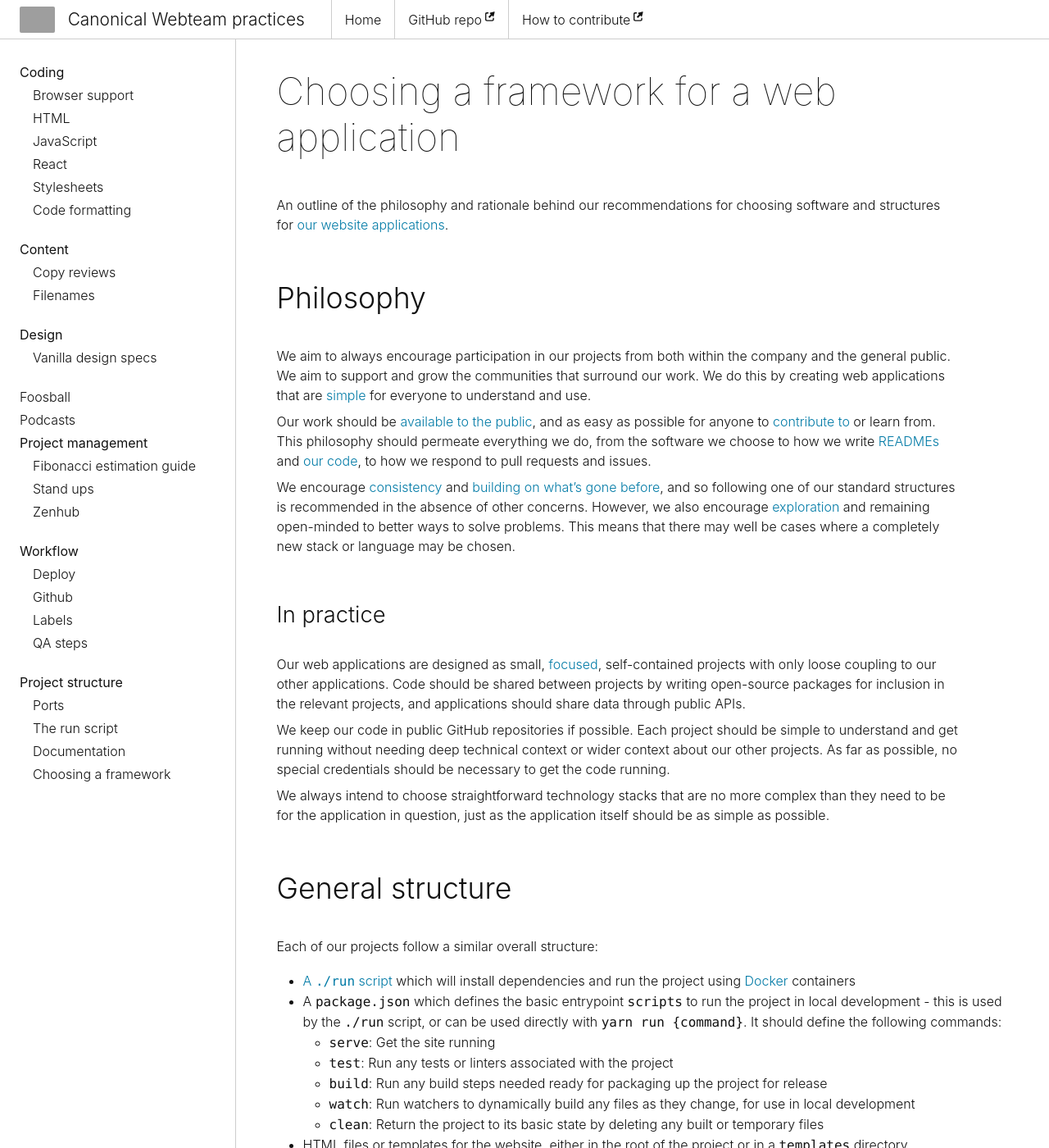
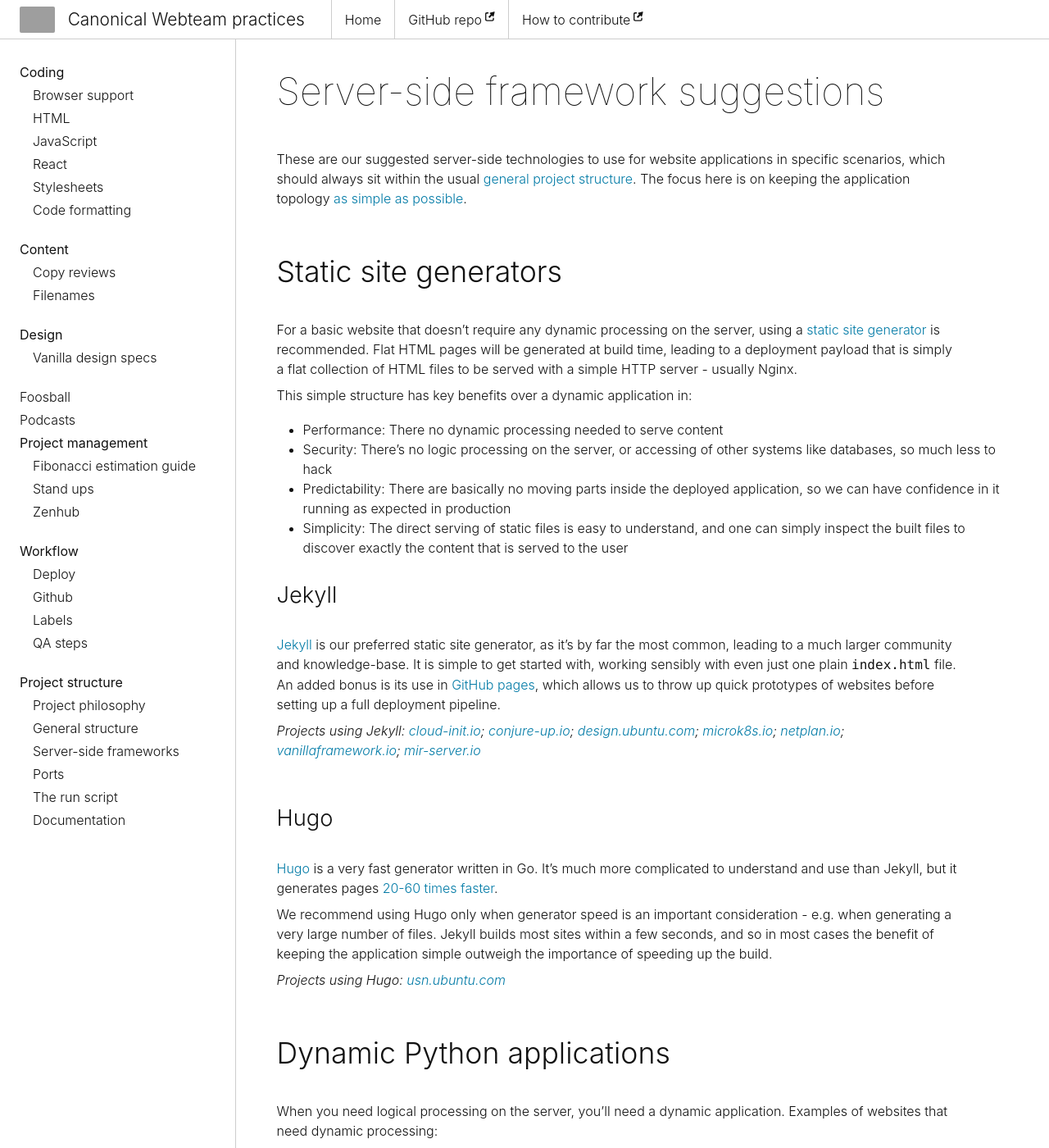
Before and after one commit to canonical-web-and-design/practices, a Jekyll site: the page built from project-structure/server-side-frameworks.md, in a window 1280 px wide and 1400 px high. Shown: the whole window at 82% size. Built offline with Jekyll 4.4.1, drawn with Linux system fonts in a browser that asks for light colours; some web fonts are replaced; our own code applies the rules of GitHub Pages for plain Markdown files; some of the changed text lies outside the part shown; grey boxes are pictures that could not be loaded.

Commit message:
Separate out the project philosophy

```diff
--- a/_layouts/base.html
+++ b/_layouts/base.html
@@ -105,10 +105,12 @@
               <li class="p-sidebar-nav__item">
                   <strong>Project structure</strong>
                   <ul class="p-sidebar-nav__list" id="docs-list-unsorted">
-                      <li class="p-sidebar-nav__item"><a class="p-link--soft" href="/practices/project-structure/ports">Ports</a></li>
-                      <li class="p-sidebar-nav__item"><a class="p-link--soft" href="/practices/project-structure/the-run-script">The run script</a></li>
-                      <li class="p-sidebar-nav__item"><a class="p-link--soft" href="/practices/project-structure/documentation">Documentation</a></li>
-                      <li class="p-sidebar-nav__item"><a class="p-link--soft" href="/practices/project-structure/choosing-a-framework">Choosing a framework</a></li>
+                    <li class="p-sidebar-nav__item"><a class="p-link--soft" href="/practices/project-structure/project-philosophy">Project philosophy</a></li>
+                    <li class="p-sidebar-nav__item"><a class="p-link--soft" href="/practices/project-structure/general-structure">General structure</a></li>
+                    <li class="p-sidebar-nav__item"><a class="p-link--soft" href="/practices/project-structure/server-side-frameworks">Server-side frameworks</a></li>
+                    <li class="p-sidebar-nav__item"><a class="p-link--soft" href="/practices/project-structure/ports">Ports</a></li>
+                    <li class="p-sidebar-nav__item"><a class="p-link--soft" href="/practices/project-structure/the-run-script">The run script</a></li>
+                    <li class="p-sidebar-nav__item"><a class="p-link--soft" href="/practices/project-structure/documentation">Documentation</a></li>
                   </ul>
               </li>
             </ul>
--- a/project-structure/choosing-a-framework.md
+++ b/project-structure/server-side-frameworks.md
@@ -2,43 +2,12 @@
 layout: base
 ---
 
-# Choosing a framework for a web application
-An outline of the philosophy and rationale behind our recommendations for choosing software and structures for [our website applications](https://github.com/canonical-websites/).
+# Server-side framework suggestions
 
-## Philosophy
-We aim to always encourage participation in our projects from both within the company and the general public. We aim to support and grow the communities that surround our work. We do this by creating web applications that are [simple](https://en.wikipedia.org/wiki/KISS_principle) for everyone to understand and use.
+These are our suggested server-side technologies to use for website applications in specific scenarios, which should always sit within the usual [general project structure](general-structure). The focus here is on keeping the application topology [as simple as possible](project-philosophy).
 
-Our work should be [available to the public](https://en.wikipedia.org/wiki/Open_by_default), and as easy as possible for anyone to [contribute to](https://en.wikipedia.org/wiki/Open_collaboration) or learn from. This philosophy should permeate everything we do, from the software we choose to how we write [READMEs](https://robots.thoughtbot.com/how-to-write-a-great-readme) and [our code](https://developer.gnome.org/programming-guidelines/stable/writing-good-code.html.en), to how we respond to pull requests and issues.
+## Static site generators
 
-We encourage [consistency](https://uxdesign.cc/design-principle-consistency-6b0cf7e7339f) and [building on what's gone before](https://en.wikipedia.org/wiki/Code_reuse), and so following one of our standard structures is recommended in the absence of other concerns. However, we also encourage [exploration](https://en.wikipedia.org/wiki/Exploratory_programming) and remaining open-minded to better ways to solve problems. This means that there may well be cases where a completely new stack or language may be chosen.
-
-### In practice
-Our web applications are designed as small, [focused](https://en.wikipedia.org/wiki/Unix_philosophy#Do_One_Thing_and_Do_It_Well), self-contained projects with only loose coupling to our other applications. Code should be shared between projects by writing open-source packages for inclusion in the relevant projects, and applications should share data through public APIs.
-
-We keep our code in public GitHub repositories if possible. Each project should be simple to understand and get running without needing deep technical context or wider context about our other projects.  As far as possible, no special credentials should be necessary to get the code running.
-
-We always intend to choose straightforward technology stacks that are no more complex than they need to be for the application in question, just as the application itself should be as simple as possible.
-
-## General structure
-Each of our projects follow a similar overall structure:
-
-- [A `./run` script](https://github.com/canonical-webteam/practices/blob/master/local-development/the-run-script.md) which will install dependencies and run the project using [Docker](https://docs.docker.com/install/) containers
-- A `package.json` which defines the basic entrypoint `scripts` to run the project in local development - this is used by the `./run` script, or can be used directly with `yarn run {command}`. It should define the following commands:
-  - `serve`: Get the site running
-  - `test`: Run any tests or linters associated with the project
-  - `build`: Run any build steps needed ready for packaging up the project for release
-  - `watch`: Run watchers to dynamically build any files as they change, for use in local development
-  - `clean`: Return the project to its basic state by deleting any built or temporary files
-- HTML files or templates for the website, either in the root of the project or in a `templates` directory
-- A directory of `scss` files, to be built into `css` files on `build` or `watch`, for styling our websites
-- A dependency on [vanilla-framework](https://vanillaframework.io/), our `scss` library for styling our websites
-
-Within this overall structure, we can then set up our application.
-
-## Server-side options
-These are our recommendations for the server-side technology to use for website applications in specific scenarios. The focus here is on keeping the application topology as simple as possible.
-
-### Static site generators
 For a basic website that doesn't require any dynamic processing on the server, using a [static site generator](https://davidwalsh.name/introduction-static-site-generators) is recommended. Flat HTML pages will be generated at build time, leading to a deployment payload that is simply a flat collection of HTML files to be served with a simple HTTP server - usually Nginx.
 
 This simple structure has key benefits over a dynamic application in:
@@ -48,19 +17,22 @@ This simple structure has key benefits over a dynamic application in:
 - Predictability: There are basically no moving parts inside the deployed application, so we can have confidence in it running as expected in production
 - Simplicity: The direct serving of static files is easy to understand, and one can simply inspect the built files to discover exactly the content that is served to the user
 
-#### Jekyll
+### Jekyll
+
 [Jekyll](https://jekyllrb.com/) is our preferred static site generator, as it's by far the most common, leading to a much larger community and knowledge-base. It is simple to get started with, working sensibly with even just one plain `index.html` file. An added bonus is its use in [GitHub pages](https://pages.github.com/), which allows us to throw up quick prototypes of websites before setting up a full deployment pipeline.
 
 *Projects using Jekyll: [cloud-init.io](https://github.com/canonical-websites/cloud-init.io); [conjure-up.io](https://github.com/canonical-websites/conjure-up.io); [design.ubuntu.com](https://github.com/canonical-websites/design.ubuntu.com); [microk8s.io](https://github.com/canonical-websites/microk8s.io); [netplan.io](https://github.com/canonical-websites/netplan.io); [vanillaframework.io](https://github.com/canonical-websites/vanillaframework.io); [mir-server.io](https://github.com/canonical-websites/mir-server.io)*
 
-#### Hugo
+### Hugo
+
 [Hugo](https://gohugo.io/) is a very fast generator written in Go. It's much more complicated to understand and use than Jekyll, but it generates pages [20-60 times faster](https://forestry.io/blog/hugo-vs-jekyll-benchmark/).
 
 We recommend using Hugo only when generator speed is an important consideration - e.g. when generating a very large number of files. Jekyll builds most sites within a few seconds, and so in most cases the benefit of keeping the application simple outweigh the importance of speeding up the build.
 
 *Projects using Hugo: [usn.ubuntu.com](https://launchpad.net/usn.ubuntu.com)*
 
-### Dynamic Python applications
+## Dynamic Python applications
+
 When you need logical processing on the server, you'll need a dynamic application. Examples of websites that need dynamic processing:
 
 - Websites with a database back-end (e.g. a CMS like [partners.ubuntu.com](https://partners.ubuntu.com))
@@ -70,12 +42,14 @@ Many websites may needs to pull in related content from APIs - e.g. to show a li
 
 For dynamic server-side applications, our preferred language is [Python](https://www.python.org/), a mature language with a clear focus on ease-of-use and friendliness and extensive support for web development. Our expertise is in Python, but we remain open to exploring other languages if sensible opportunities arise.
 
-#### Flask for database-less applications
+### Flask for database-less applications
+
 [Flask](http://flask.pocoo.org/) is a simple microframework for web development with sensible defaults. For web applications that don't require a database back-end, Flask is our recommended framework as it gives you the flexibility to add as much or as little extra logic as needed.
 
 *Projects using Flask: [snapcraft.io](https://github.com/canonical-websites/snapcraft.io); [blog.ubuntu.com](https://github.com/canonical-websites/blog.ubuntu.com); [jaas.ai](https://github.com/canonical-websites/jaas.ai); [docs.snapcraft.io](https://github.com/canonical-websites/docs.snapcraft.io)*
 
-#### Django for databases-backed applications
+### Django for databases-backed applications
+
 [Django](https://www.djangoproject.com/) is a very mature MVC framework that comes with a lot of features out-of-the-box. It is ideal for traditional CMS web applications, which require a database back-end. However, for simpler applications, the extra features can mean unnecessary complexity and bloat.
 
 We currently use Django in many older projects without databases, where now we would choose Flask or Jekyll.
```
Also changed, not shown: index.md (+3 -1 lines), project-structure/general-structure.md (added, +20 -0 lines), project-structure/project-philosophy.md (added, +19 -0 lines).
